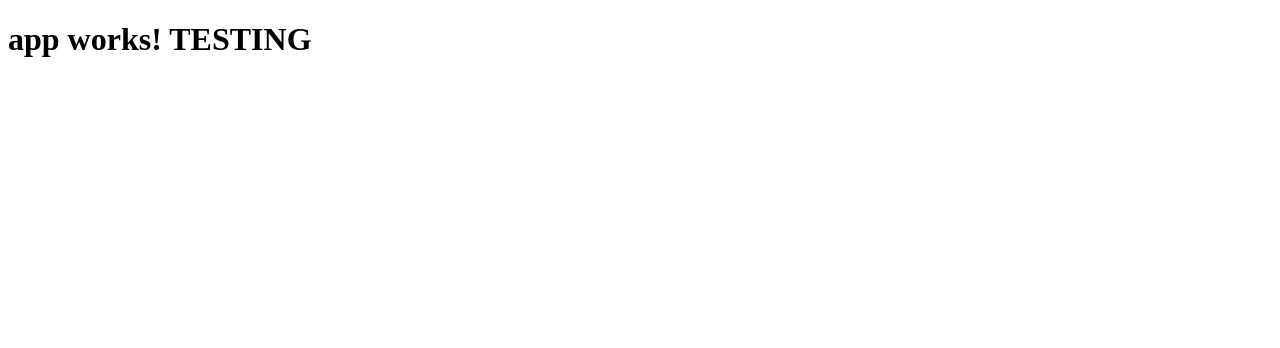
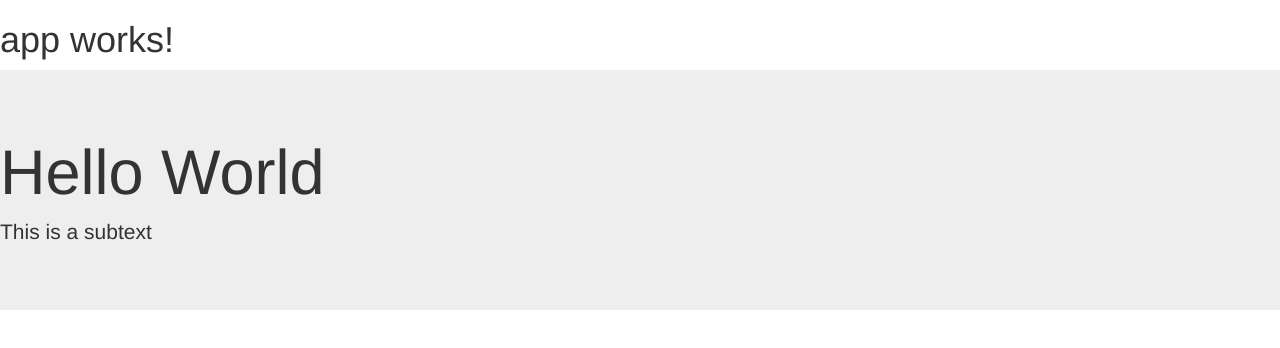
Before and after one commit to peteryao/esport_viewer_frontend, an Angular app: page / in a window 1280 px wide. Shown: the top 348 px of the page. Built offline with nearby package versions, Linux system fonts and the light colour scheme.

Commit message:
Added bootstrap to project

```diff
--- a/angular-cli.json
+++ b/angular-cli.json
@@ -18,7 +18,8 @@
       "prefix": "app",
       "mobile": false,
       "styles": [
-        "styles.css"
+        "styles.css",
+        "../node_modules/bootstrap/dist/css/bootstrap.min.css"
       ],
       "scripts": [],
       "environments": {
--- a/package.json
+++ b/package.json
@@ -21,6 +21,8 @@
     "@angular/platform-browser": "^2.3.1",
     "@angular/platform-browser-dynamic": "^2.3.1",
     "@angular/router": "^3.3.1",
+    "@ng-bootstrap/ng-bootstrap": "^1.0.0-alpha.18",
+    "bootstrap": "^3.3.7",
     "core-js": "^2.4.1",
     "rxjs": "^5.0.1",
     "ts-helpers": "^1.1.1",
--- a/src/app/app.component.html
+++ b/src/app/app.component.html
@@ -1,3 +1,10 @@
 <h1>
-  {{title}} TESTING
+  {{title}}
 </h1>
+
+<div>
+  <div class="jumbotron">
+    <h1>Hello World</h1>
+    <p>This is a subtext </p>
+  </div>
+</div>
--- a/src/app/app.module.ts
+++ b/src/app/app.module.ts
@@ -2,6 +2,8 @@ import { BrowserModule } from '@angular/platform-browser';
 import { NgModule } from '@angular/core';
 import { FormsModule } from '@angular/forms';
 import { HttpModule } from '@angular/http';
+
+import { NgbModule } from '@ng-bootstrap/ng-bootstrap';
 
 import { AppComponent } from './app.component';
 import { EsportComponent } from './esport/esport.component';
@@ -14,7 +16,8 @@ import { EsportComponent } from './esport/esport.component';
   imports: [
     BrowserModule,
     FormsModule,
-    HttpModule
+    HttpModule,
+    NgbModule.forRoot(),
   ],
   providers: [],
   bootstrap: [AppComponent]
```
